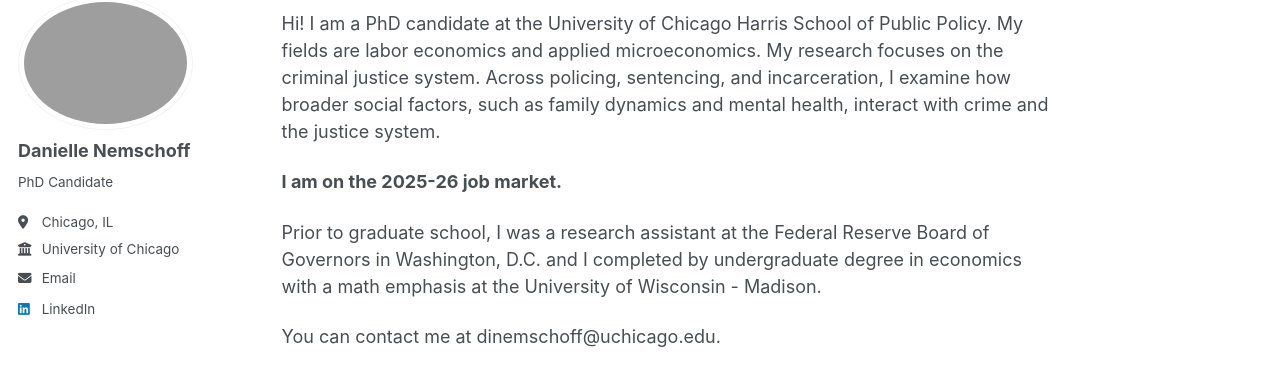
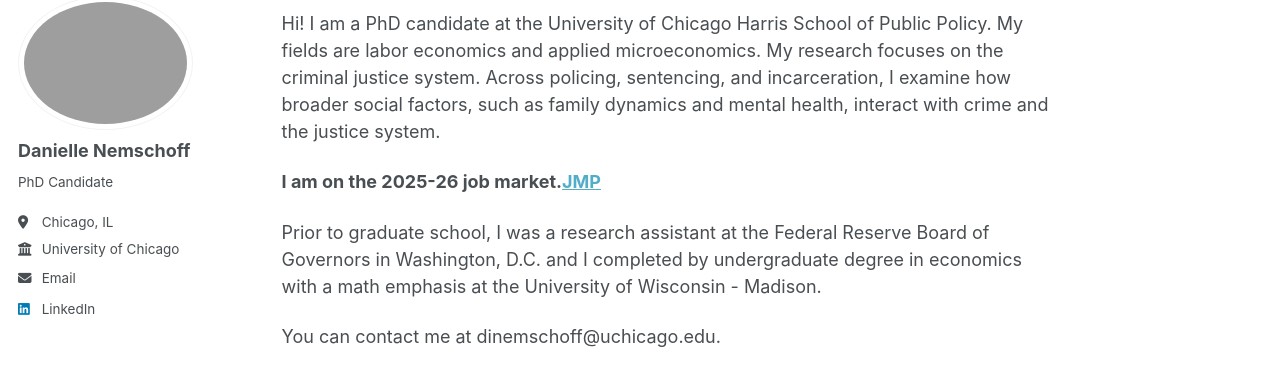
Before and after one commit to daniellenemschoff/daniellenemschoff.github.io, a Jekyll site: the page built from _pages/about.md, in a window 1280 px wide. Shown: the part 103-468 px from the top of the page. Built offline with Jekyll 4.4.1, drawn with Linux system fonts in a browser that asks for light colours.

Commit message:
Update about.md

```diff
--- a/_pages/about.md
+++ b/_pages/about.md
@@ -8,7 +8,7 @@ redirect_from:
 ---
 Hi! I am a PhD candidate at the University of Chicago Harris School of Public Policy. My fields are labor economics and applied microeconomics. My research focuses on the criminal justice system. Across policing, sentencing, and incarceration, I examine how broader social factors, such as family dynamics and mental health, interact with crime and the justice system.
 
-<strong>I am on the 2025-26 job market.</strong>
+<strong>I am on the 2025-26 job market.[JMP](https://bit.ly/nemschoff_JMP) </strong>
 
 Prior to graduate school, I was a research assistant at the Federal Reserve Board of Governors in Washington, D.C. and I completed by undergraduate degree in economics with a math emphasis at the University of Wisconsin - Madison.
 
```
